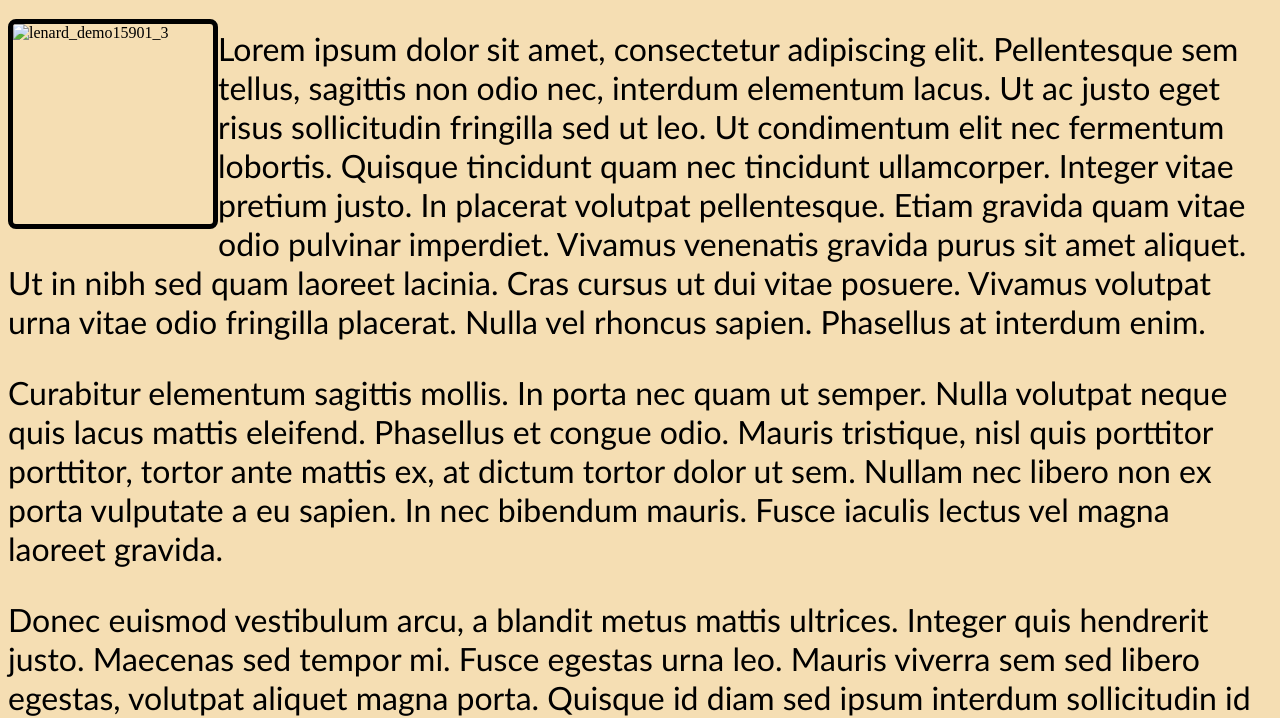
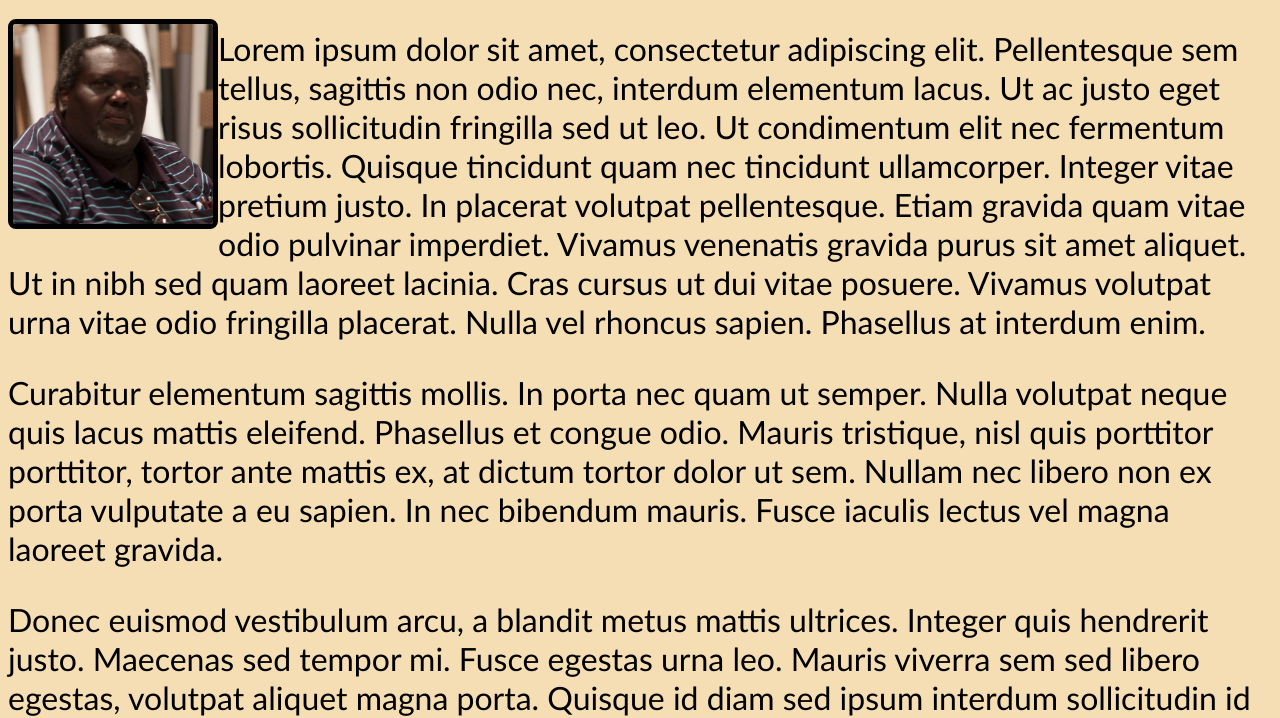
Before and after one commit to lblanks240/html-portfolio, a plain HTML site: page about.html in a window 1280 px wide. Shown: the part 96-814 px from the top of the page. Drawn offline with Linux system fonts and the light colour scheme.

Commit message:
Update about.html

```diff
--- a/about.html
+++ b/about.html
@@ -24,7 +24,7 @@
 
 
 
-<img src="./assets/images/lenard_demo15901_3.png" alt="lenard_demo15901_3" />
+<img src="lenard_demo15901_3.png" alt="lenard_demo15901_3" />
 <p>Lorem ipsum dolor sit amet, consectetur adipiscing elit. Pellentesque sem tellus, sagittis non odio nec, interdum
   elementum lacus. Ut ac justo eget risus sollicitudin fringilla sed ut leo. Ut condimentum elit nec fermentum lobortis.
   Quisque tincidunt quam nec tincidunt ullamcorper. Integer vitae pretium justo. In placerat volutpat pellentesque.
```
